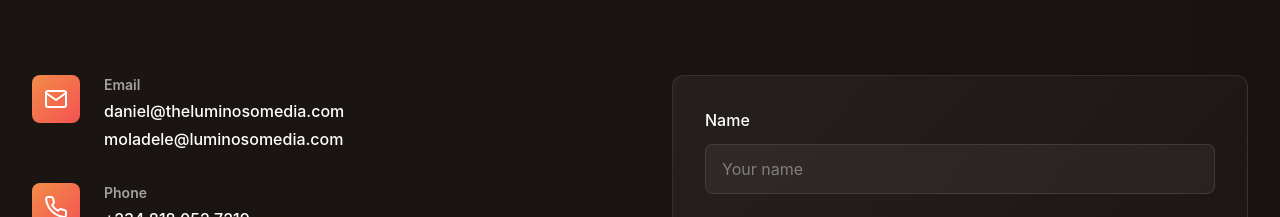
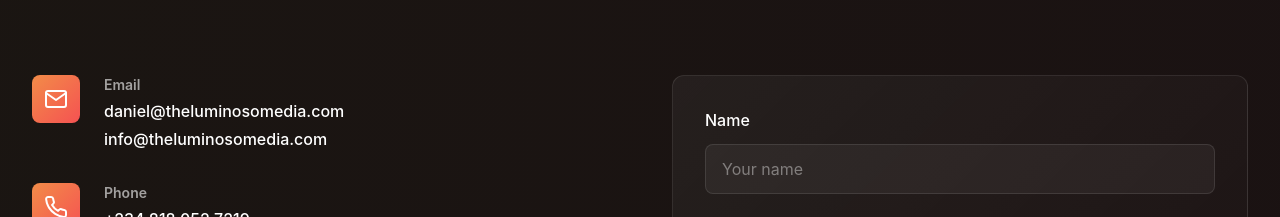
Before and after one commit to Daneyjosef/luminoso, a Next.js app: page / in a window 1280 px wide. Shown: the part 3860-4077 px from the top of the page. Built offline with nearby package versions, Linux system fonts and the light colour scheme.

Commit message:
Update email: moladele@luminosomedia.com to info@theluminosomedia.com

```diff
--- a/src/components/sections/ContactSection.tsx
+++ b/src/components/sections/ContactSection.tsx
@@ -63,9 +63,9 @@
       icon: FiMail,
       label: 'Email',
       value: 'daniel@theluminosomedia.com',
-      value2: 'moladele@luminosomedia.com',
+      value2: 'info@theluminosomedia.com',
       href: 'mailto:daniel@theluminosomedia.com',
-      href2: 'mailto:moladele@luminosomedia.com',
+      href2: 'mailto:info@theluminosomedia.com',
     },
     {
       icon: FiPhone,
```
